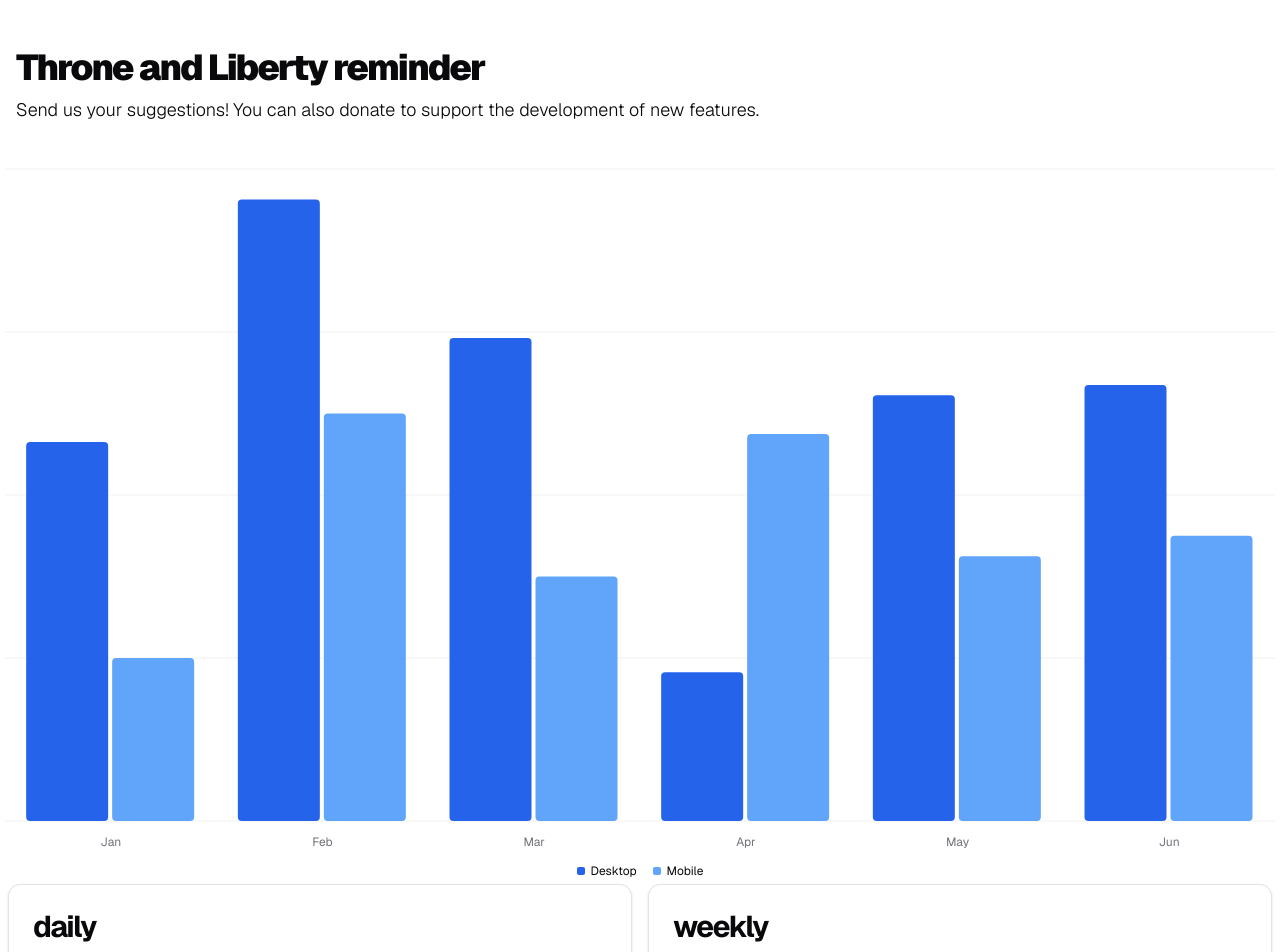
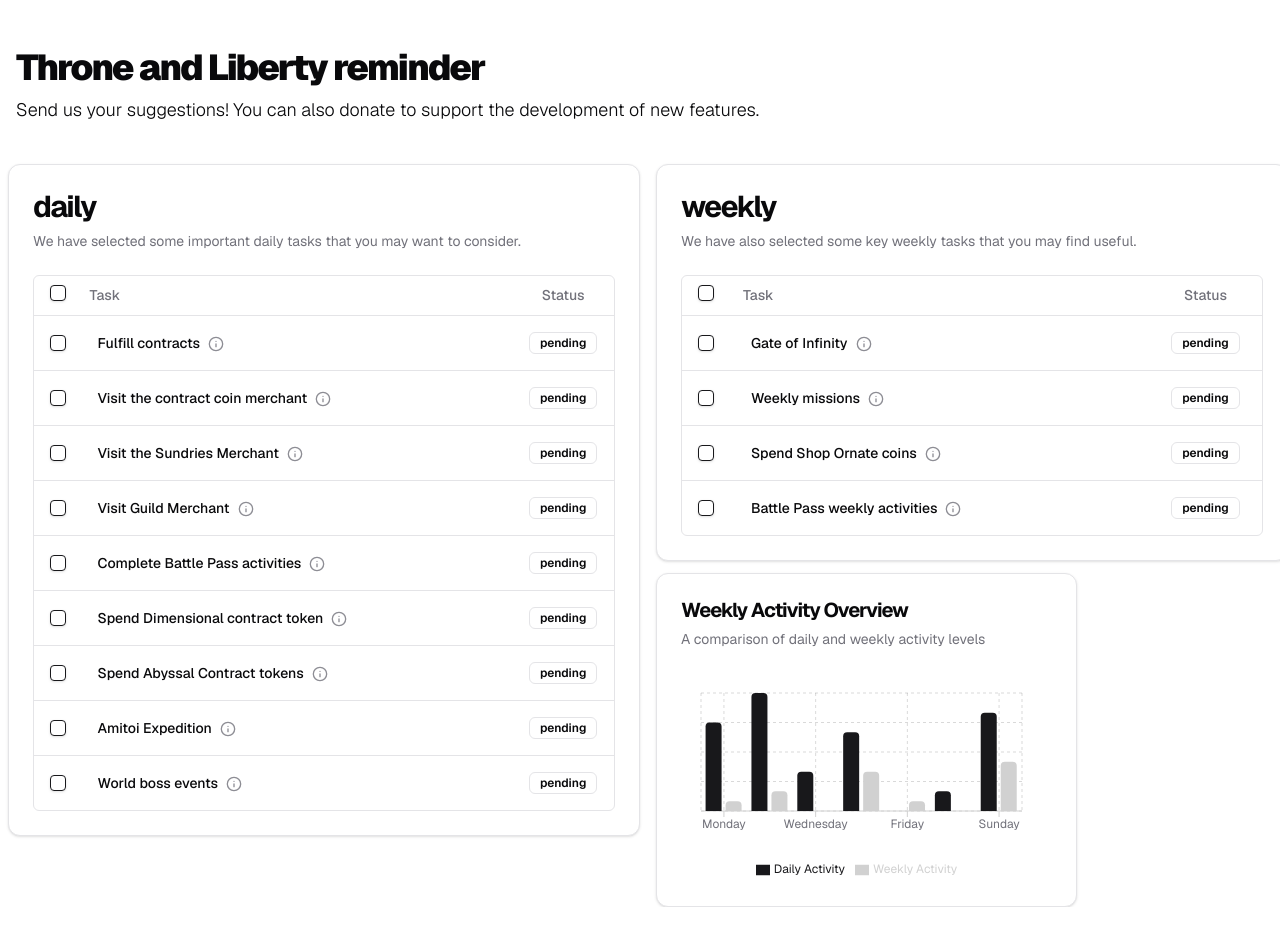
Before and after one commit to caiodesign/thronetasks, a Next.js app: page / in a window 1280 px wide. Shown: the top 952 px of the page. After the commit the page ends 907 px from the top, so only its background shows below. Built offline with nearby package versions, Linux system fonts and the light colour scheme.

Commit message:
add chart but with mock info yet

```diff
--- a/app/containers/home/home.tsx
+++ b/app/containers/home/home.tsx
@@ -8,15 +8,20 @@
   return (
     <>
       <HomeHeader />
-      <HomeCharts />
       <div className="w-full flex justify-between">
         <ActivityCardTable type="daily">
           We have selected some important daily tasks that you may want to
           consider.
         </ActivityCardTable>
-        <ActivityCardTable type="weekly">
-          We have also selected some key weekly tasks that you may find useful.
-        </ActivityCardTable>
+        <div className="w-full">
+          <ActivityCardTable type="weekly">
+            We have also selected some key weekly tasks that you may find
+            useful.
+          </ActivityCardTable>
+          <div className="w-2/3 mt-3 ml-2">
+            <HomeCharts />
+          </div>
+        </div>
       </div>
     </>
   );
--- a/app/containers/home/presentations/ActivityCardTable.tsx
+++ b/app/containers/home/presentations/ActivityCardTable.tsx
@@ -33,7 +33,7 @@
   }
 
   return (
-    <div className="w-full mx-2 ">
+    <div className="w-full mx-2">
       <Card>
         <CardHeader>
           <div>
--- a/app/containers/home/presentations/Charts.tsx
+++ b/app/containers/home/presentations/Charts.tsx
@@ -1,53 +1,16 @@
 "use client";
-
-import { Bar, BarChart, CartesianGrid, XAxis } from "recharts";
-
-import {
-  ChartConfig,
-  ChartContainer,
-  ChartLegend,
-  ChartLegendContent,
-  ChartTooltip,
-  ChartTooltipContent,
-} from "@/components/ui/chart";
+import { ActivityChart } from "@/components/ActivityChart";
 
 const chartData = [
-  { month: "January", desktop: 186, mobile: 80 },
-  { month: "February", desktop: 305, mobile: 200 },
-  { month: "March", desktop: 237, mobile: 120 },
-  { month: "April", desktop: 73, mobile: 190 },
-  { month: "May", desktop: 209, mobile: 130 },
-  { month: "June", desktop: 214, mobile: 140 },
+  { day: "monday", daily: 9, weekly: 1 },
+  { day: "tuesday", daily: 12, weekly: 2 },
+  { day: "wednesday", daily: 4, weekly: 0 },
+  { day: "thursday", daily: 8, weekly: 4 },
+  { day: "friday", daily: 0, weekly: 1 },
+  { day: "saturday", daily: 2, weekly: 0 },
+  { day: "sunday", daily: 10, weekly: 5 },
 ];
 
-const chartConfig = {
-  desktop: {
-    label: "Desktop",
-    color: "#2563eb",
-  },
-  mobile: {
-    label: "Mobile",
-    color: "#60a5fa",
-  },
-} satisfies ChartConfig;
-
 export default function Chart() {
-  return (
-    <ChartContainer config={chartConfig} className="min-h-[200px] w-full">
-      <BarChart accessibilityLayer data={chartData}>
-        <CartesianGrid vertical={false} />
-        <XAxis
-          dataKey="month"
-          tickLine={false}
-          tickMargin={10}
-          axisLine={false}
-          tickFormatter={(value) => value.slice(0, 3)}
-        />
-        <ChartTooltip content={<ChartTooltipContent />} />
-        <ChartLegend content={<ChartLegendContent />} />
-        <Bar dataKey="desktop" fill="var(--color-desktop)" radius={4} />
-        <Bar dataKey="mobile" fill="var(--color-mobile)" radius={4} />
-      </BarChart>
-    </ChartContainer>
-  );
+  return <ActivityChart data={chartData} />;
 }
--- /dev/null
+++ b/components/ActivityChart.tsx
@@ -0,0 +1,89 @@
+"use client";
+
+import {
+  Card,
+  CardContent,
+  CardDescription,
+  CardHeader,
+} from "@/components/ui/card";
+import {
+  ChartContainer,
+  ChartTooltip,
+  ChartTooltipContent,
+} from "@/components/ui/chart";
+import { IActivityChart } from "@/types/components/activity-chart";
+import {
+  ResponsiveContainer,
+  BarChart,
+  Bar,
+  XAxis,
+  CartesianGrid,
+  Legend,
+} from "recharts";
+
+export function ActivityChart({ data }: IActivityChart) {
+  return (
+    <Card className="w-full">
+      <CardHeader>
+        <h3 className="text-xl font-bold leading-tight tracking-tighter md:text-md">
+          Weekly Activity Overview
+        </h3>
+        <CardDescription>
+          A comparison of daily and weekly activity levels
+        </CardDescription>
+      </CardHeader>
+      <CardContent>
+        <ChartContainer
+          config={{
+            daily: {
+              label: "Daily Activity",
+              color: "hsl(var(--primary))",
+            },
+            weekly: {
+              label: "Weekly Activity",
+              color: "#d1d1d1",
+            },
+          }}
+        >
+          <ResponsiveContainer width="100%" height="100%">
+            <BarChart
+              data={data}
+              margin={{ top: 20, right: 30, left: 20, bottom: 5 }}
+            >
+              <CartesianGrid
+                strokeDasharray="3 3"
+                stroke="#000"
+                opacity={0.15}
+              />
+              <XAxis
+                dataKey="day"
+                stroke="#d1d1d1"
+                tick={{ fill: "#d1d1d1" }}
+                tickFormatter={(value) =>
+                  value.charAt(0).toUpperCase() + value.slice(1)
+                }
+              />
+              <ChartTooltip content={<ChartTooltipContent />} />
+              <Legend
+                wrapperStyle={{ paddingTop: "20px" }}
+                formatter={(value) => <span>{value}</span>}
+              />
+              <Bar
+                dataKey="daily"
+                fill="var(--color-daily)"
+                name="Daily Activity"
+                radius={[4, 4, 0, 0]}
+              />
+              <Bar
+                dataKey="weekly"
+                fill="var(--color-weekly)"
+                name="Weekly Activity"
+                radius={[4, 4, 0, 0]}
+              />
+            </BarChart>
+          </ResponsiveContainer>
+        </ChartContainer>
+      </CardContent>
+    </Card>
+  );
+}
--- /dev/null
+++ b/types/components/activity-chart.ts
@@ -0,0 +1,7 @@
+export type IActivityChart = {
+  data: {
+    day: string;
+    daily: number;
+    weekly: number;
+  }[];
+};
```
